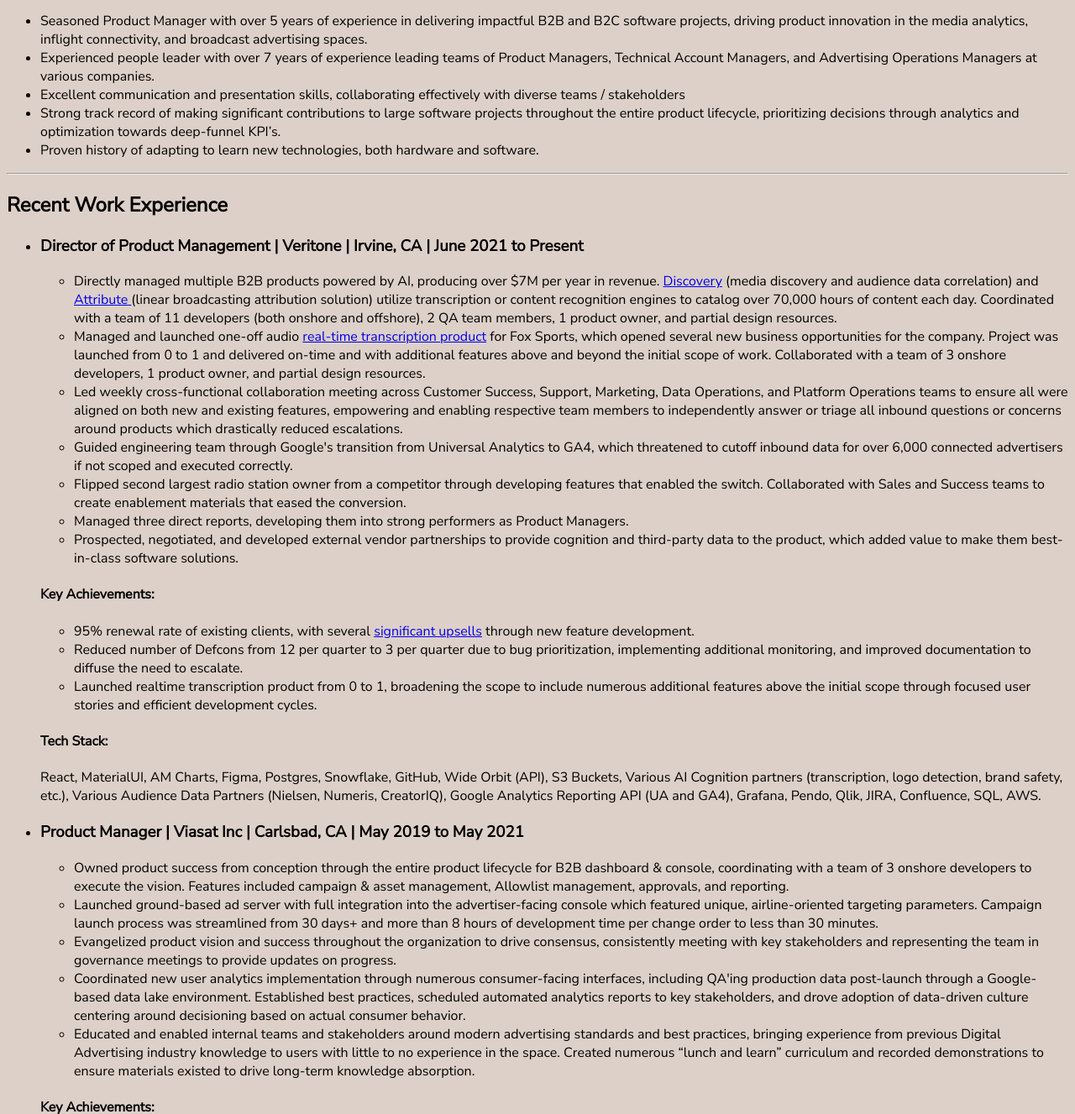
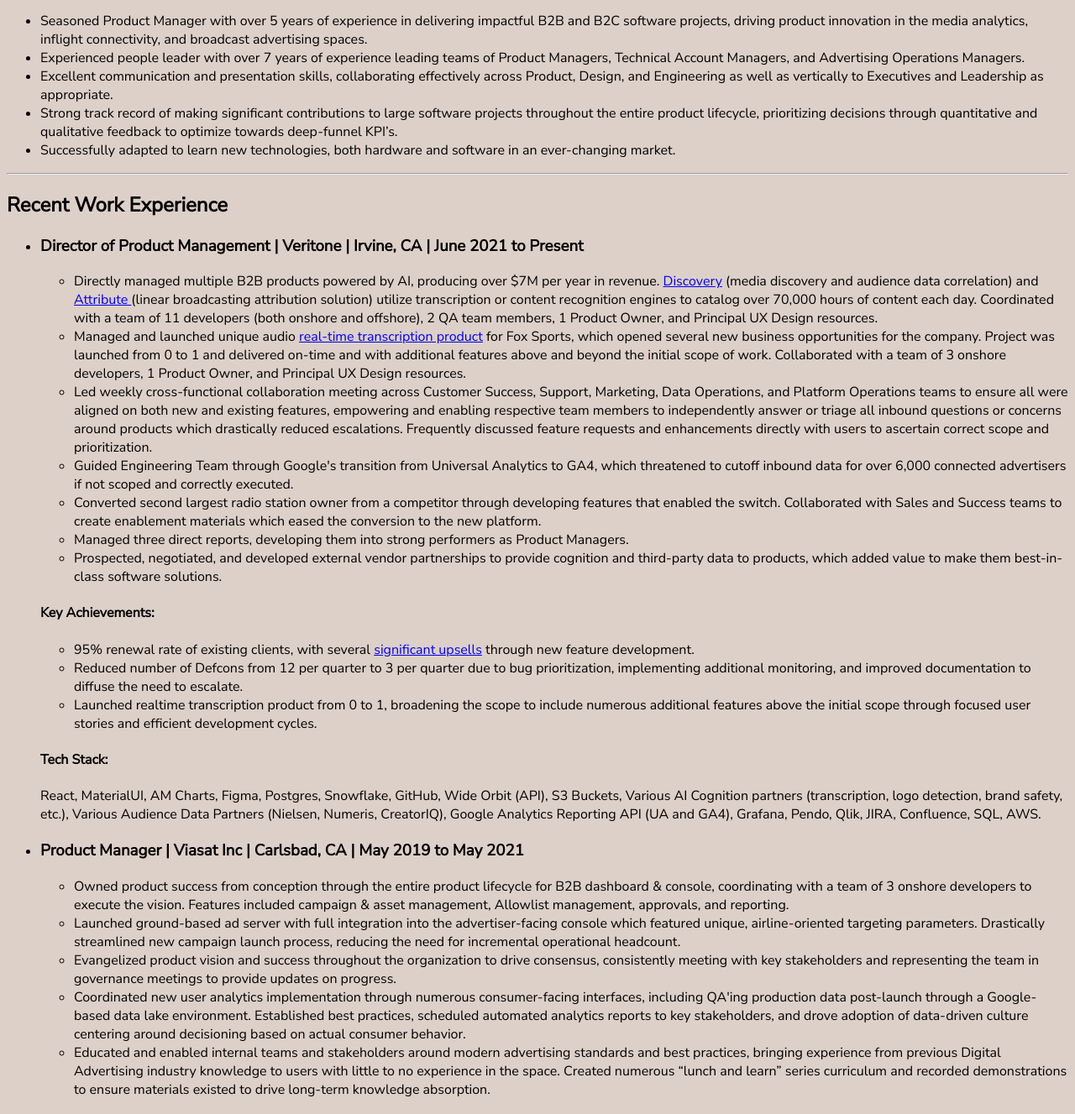
Before and after one commit to jacobphoto1/jacobphoto1.github.io, a plain HTML site: page index.html in a window 1280 px wide. Shown: the part 420-1747 px from the top of the page at 84% size. Drawn offline with Linux system fonts and the light colour scheme.

Commit message:
Update index.html - Ian suggestions

```diff
--- a/index.html
+++ b/index.html
@@ -41,15 +41,15 @@
 <hr />
 <h2>Professional Summary</h2>
 <ul>
-<li>Seasoned Product Manager with over 5 years of experience in delivering impactful B2B and B2C software projects, driving product innovation in the media analytics, inflight connectivity, and broadcast advertising spaces.
+<li> Seasoned Product Manager with over 5 years of experience in delivering impactful B2B and B2C software projects, driving product innovation in the media analytics, inflight connectivity, and broadcast advertising spaces.
 </li>
-<li>Experienced people leader with over 7 years of experience leading teams of Product Managers, Technical Account Managers, and Advertising Operations Managers at various companies.
+<li> Experienced people leader with over 7 years of experience leading teams of Product Managers, Technical Account Managers, and Advertising Operations Managers.
 </li>
-<li> Excellent communication and presentation skills, collaborating effectively with diverse teams / stakeholders
+<li> Excellent communication and presentation skills, collaborating effectively across Product, Design, and Engineering as well as vertically to Executives and Leadership as appropriate.
 </li>
-<li>Strong track record of making significant contributions to large software projects throughout the entire product lifecycle, prioritizing decisions through analytics and optimization towards deep-funnel KPI’s.
+<li> Strong track record of making significant contributions to large software projects throughout the entire product lifecycle, prioritizing decisions through quantitative and qualitative feedback to optimize towards deep-funnel KPI’s.
 </li>
-<li>Proven history of adapting to learn new technologies, both hardware and software.
+<li> Successfully adapted to learn new technologies, both hardware and software in an ever-changing market.
 </li>
 </ul>
 <hr />
@@ -58,19 +58,19 @@
 <li>
 <h3>Director of Product Management | Veritone | Irvine, CA | June 2021 to Present</h3>
 <ul>
-<li>Directly managed multiple B2B products powered by AI, producing over $7M per year in revenue. <a href="https://www.veritone.com/applications/discovery/">Discovery</a> (media discovery and audience data correlation) and  <a href="https://www.veritone.com/applications/attribute/">Attribute </a>(linear broadcasting attribution solution) utilize transcription or content recognition engines to catalog over 70,000 hours of content each day. Coordinated with a team of 11 developers (both onshore and offshore), 2 QA team members, 1 product owner, and partial design resources.
+<li>Directly managed multiple B2B products powered by AI, producing over $7M per year in revenue. <a href="https://www.veritone.com/applications/discovery/">Discovery</a> (media discovery and audience data correlation) and  <a href="https://www.veritone.com/applications/attribute/">Attribute </a>(linear broadcasting attribution solution) utilize transcription or content recognition engines to catalog over 70,000 hours of content each day. Coordinated with a team of 11 developers (both onshore and offshore), 2 QA team members, 1 Product Owner, and Principal UX Design resources.
 </li>
-<li> Managed and launched one-off audio <a href="https://www.tvtechnology.com/news/fox-sports-daytona-500-coverage-to-take-xtramotion-to-next-level">real-time transcription product</a> for Fox Sports, which opened several new business opportunities for the company. Project was launched from 0 to 1 and delivered on-time and with additional features above and beyond the initial scope of work. Collaborated with a team of 3 onshore developers, 1 product owner, and partial design resources.
+<li> Managed and launched unique audio <a href="https://www.tvtechnology.com/news/fox-sports-daytona-500-coverage-to-take-xtramotion-to-next-level">real-time transcription product</a> for Fox Sports, which opened several new business opportunities for the company. Project was launched from 0 to 1 and delivered on-time and with additional features above and beyond the initial scope of work. Collaborated with a team of 3 onshore developers, 1 Product Owner, and Principal UX Design resources.
 </li>
-<li>Led weekly cross-functional collaboration meeting across Customer Success, Support, Marketing, Data Operations, and Platform Operations teams to ensure all were aligned on both new and existing features, empowering and enabling respective team members to independently answer or triage all inbound questions or concerns around products which drastically reduced escalations.
+<li> Led weekly cross-functional collaboration meeting across Customer Success, Support, Marketing, Data Operations, and Platform Operations teams to ensure all were aligned on both new and existing features, empowering and enabling respective team members to independently answer or triage all inbound questions or concerns around products which drastically reduced escalations. Frequently discussed feature requests and enhancements directly with users to ascertain correct scope and prioritization.
 </li>
-<li>Guided engineering team through Google&#39;s transition from Universal Analytics to GA4, which threatened to cutoff inbound data for over 6,000 connected advertisers if not scoped and executed correctly.
+<li> Guided Engineering Team through Google&#39;s transition from Universal Analytics to GA4, which threatened to cutoff inbound data for over 6,000 connected advertisers if not scoped and correctly executed.
 </li>
-<li>Flipped second largest radio station owner from a competitor through developing features that enabled the switch. Collaborated with Sales and Success teams to create enablement materials that eased the conversion.
+<li> Converted second largest radio station owner from a competitor through developing features that enabled the switch. Collaborated with Sales and Success teams to create enablement materials which eased the conversion to the new platform.
 </li>
-<li>Managed three direct reports, developing them into strong performers as Product Managers.
+<li> Managed three direct reports, developing them into strong performers as Product Managers.
 </li>
-<li>Prospected, negotiated, and developed external vendor partnerships to provide cognition and third-party data to the product, which added value to make them best-in-class software solutions.
+<li> Prospected, negotiated, and developed external vendor partnerships to provide cognition and third-party data to products, which added value to make them best-in-class software solutions.
 </li>
 </ul>
 <h4>Key Achievements:</h4>
@@ -90,16 +90,15 @@
 <li>
 <h3>Product Manager | Viasat Inc | Carlsbad, CA | May 2019 to May 2021</h3>
 <ul>
-<li>Owned product success from conception through the entire product lifecycle for B2B dashboard & console, coordinating with a team of 3 onshore developers to execute the vision. Features included campaign & asset management, Allowlist management, approvals, and reporting.
+<li> Owned product success from conception through the entire product lifecycle for B2B dashboard & console, coordinating with a team of 3 onshore developers to execute the vision. Features included campaign & asset management, Allowlist management, approvals, and reporting.
 </li>
-<li> Launched ground-based ad server with full integration into the advertiser-facing console which featured unique, airline-oriented targeting parameters. Campaign launch process was streamlined from 30 days+ and more than 8 hours of development time per change order to less than 30 minutes.
+<li> Launched ground-based ad server with full integration into the advertiser-facing console which featured unique, airline-oriented targeting parameters. Drastically streamlined new campaign launch process, reducing the need for incremental operational headcount.
 </li>
 <li> Evangelized product vision and success throughout the organization to drive consensus, consistently meeting with key stakeholders and representing the team in governance meetings to provide updates on progress.
 </li>
-
 <li> Coordinated new user analytics implementation through numerous consumer-facing interfaces, including QA&#39;ing production data post-launch through a Google-based data lake environment. Established best practices, scheduled automated analytics reports to key stakeholders, and drove adoption of data-driven culture centering around decisioning based on actual consumer behavior.
 </li>
-<li> Educated and enabled internal teams and stakeholders around modern advertising standards and best practices, bringing experience from previous Digital Advertising industry knowledge to users with little to no experience in the space. Created numerous “lunch and learn” curriculum and recorded demonstrations to ensure materials existed to drive long-term knowledge absorption.
+<li> Educated and enabled internal teams and stakeholders around modern advertising standards and best practices, bringing experience from previous Digital Advertising industry knowledge to users with little to no experience in the space. Created numerous “lunch and learn” series curriculum and recorded demonstrations to ensure materials existed to drive long-term knowledge absorption.
 </li>
 </ul>
 <h4>Key Achievements:</h4>
@@ -128,9 +127,9 @@
 <li>Presented at ViantCon National Sales Conference (200+ attendees), January 2019 & August, 2017.</li>
 <h4>Sales Engineer</h4>
 <li> Collaborated with Sales team as the technical product resource, demonstrating current and prototyped Viant advertising and technical products to new and existing clients.</li>
-<li> Analyzed campaign results via Viant&#39;s identity-based Data Lake, providing media recommendations and advanced purchaser insights for large clients in the Auto, CPG, Entertainment, Online Services, and Retail industries. Analysis was used for multiple internal and <a href="https://www.viantinc.com/insights/case-studies/global-automaker/">external white papers.</a></li>
+<li> Analyzed campaign results via Viant&#39;s identity-based Data Lake, providing media recommendations and advanced purchaser insights for large clients in the Auto, CPG, Entertainment, Online Services, and Retail industries. Analysis was utilized in multiple internal and <a href="https://www.viantinc.com/insights/case-studies/global-automaker/">external white papers.</a></li>
 <li> Prototyped new measurement products centered around TV Tune-In, <a href="https://oohtoday.com/whats-possible-with-data-driven-digital-out-of-home/">Digital Out-Of-Home media</a>, and Foot Traffic visitation that lead to millions of dollars of new business.</li>
-<li> Educated regional and national sales teams on new product innovations, data partner capabilities, and custom insights that were utilized to help close new or expand existing business. </li>
+<li> Educated regional and national sales teams on new product innovations, data partner capabilities, and custom insights which were utilized to help close new or expand existing business. </li>
 </ul>
 <h4>Key Achievements:</h4>
 <ul>
@@ -177,12 +176,12 @@
 <h3>Previous Advertising Operations & Account Management roles:</h3>
 <ul>
 <li> Giant Media | Advertising Operations Manager | Venice, CA | Dec. 2014 to July 2015</li>
-<li>Tapjoy | Manager, Advertising Operations | Venice, CA | Dec 2013 to Dec. 2014</li>
-<li>Tapjoy | Advertising Operations Manager | Venice, CA | Sept. 2012 to Dec. 2013</li>
-<li>Mobile Messenger | Account Manager | Los Angeles, CA | Nov. 2009 to Sept. 2012</li>
-<li>Myspace | Campaign Manager | Beverly Hills, CA | Nov. 2007 to Oct. 2009</li>
-<li>Myspace | Network Operations Engineer | Beverly Hills, CA | Mar. 2006 to Nov. 2007</li>
-<li>Myspace | Customer Service Agent | Santa Monica, CA | Oct. 2005 to Mar. 2006</li>
+<li> Tapjoy | Manager, Advertising Operations | Venice, CA | Dec 2013 to Dec. 2014</li>
+<li> Tapjoy | Advertising Operations Manager | Venice, CA | Sept. 2012 to Dec. 2013</li>
+<li> Mobile Messenger | Account Manager | Los Angeles, CA | Nov. 2009 to Sept. 2012</li>
+<li> Myspace | Campaign Manager | Beverly Hills, CA | Nov. 2007 to Oct. 2009</li>
+<li> Myspace | Network Operations Engineer | Beverly Hills, CA | Mar. 2006 to Nov. 2007</li>
+<li> Myspace | Customer Service Agent | Santa Monica, CA | Oct. 2005 to Mar. 2006</li>
 </ul>
 <hr />
 <h2>Education</h2>
```
